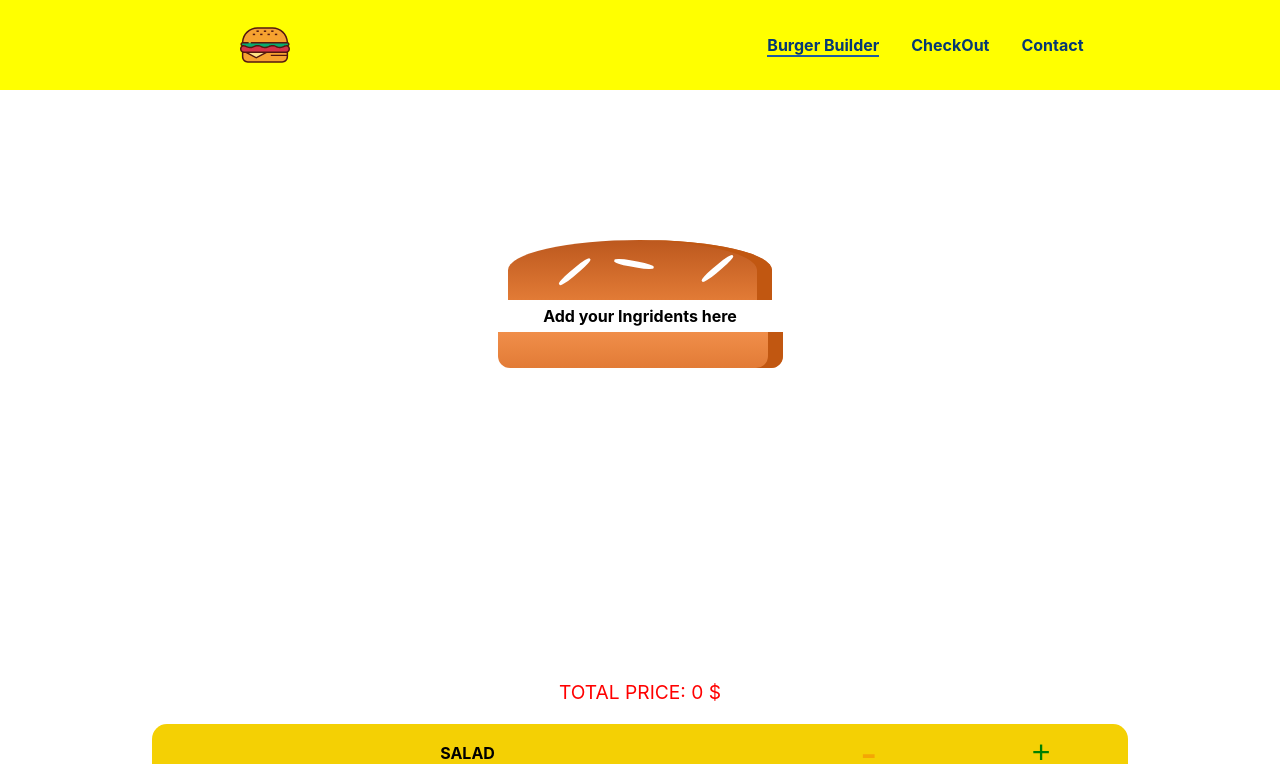
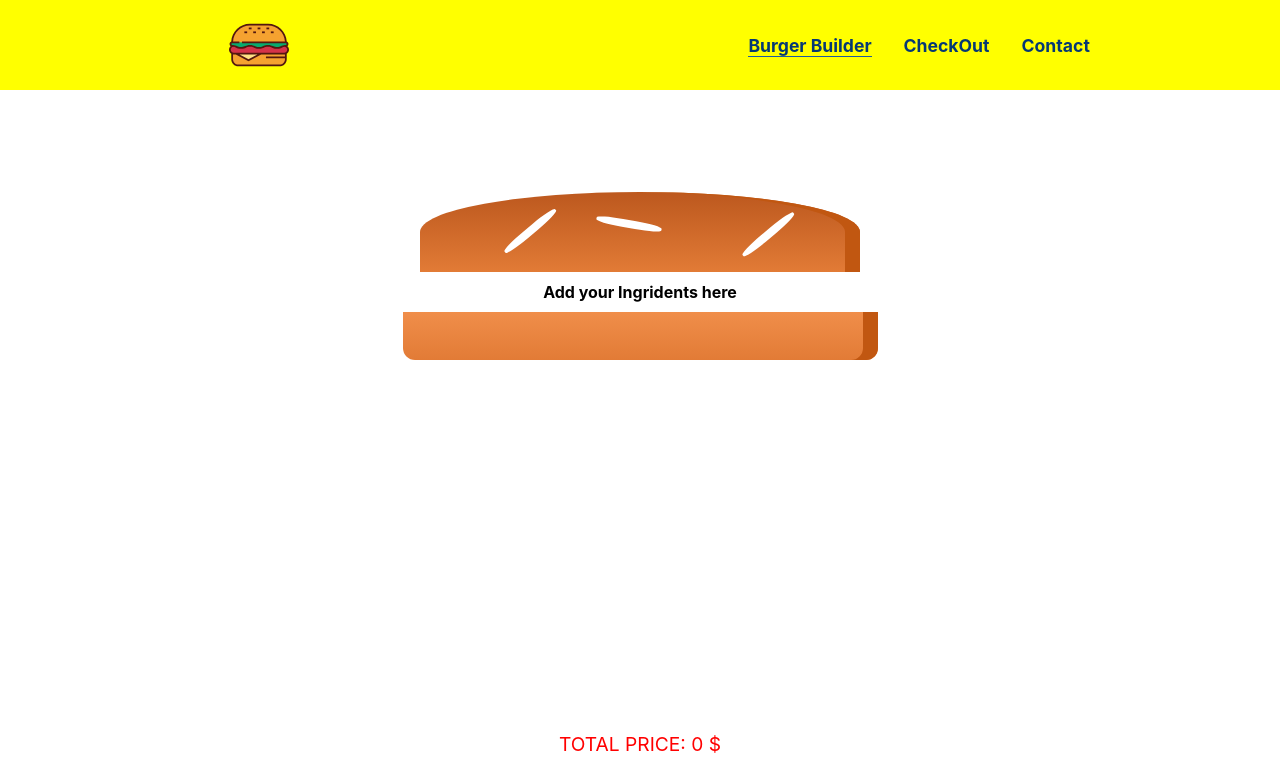
Before and after one commit to MajedDalain/Burger-Builder, a React (Create React App) app: page / in a window 1280 px wide. Shown: the top 764 px of the page. Built offline with nearby package versions, Linux system fonts and the light colour scheme.

Commit message:
add & style the toolbar component

```diff
--- a/src/components/Navigation/NavigationItems/NavigationItem/NavigationItem.module.css
+++ b/src/components/Navigation/NavigationItems/NavigationItem/NavigationItem.module.css
@@ -1,6 +1,8 @@
 .NavigationItem {
     margin: 1rem;
     font-weight: bold;
+    font-size: 1.1rem;
+
 }
 
 .NavigationItem a {
@@ -10,6 +12,7 @@
 }
 
 .NavigationItem a:active,
+.NavigationItem a:hover,
 .NavigationItem a.active {
-    border-bottom: 2px solid rgb(29, 91, 161);
+    border-bottom: 1.5px solid rgb(29, 91, 161);
 }
--- a/src/components/UI/Logo/Logo.module.css
+++ b/src/components/UI/Logo/Logo.module.css
@@ -1,9 +1,16 @@
 .Logo {
     width: 5.625rem;
     height: 100%;
+    position: relative;
 }
 
 .Logo img {
     width: 100%;
     height: 100%
 }
+
+@media (min-width: 500px) {
+    .Logo {
+        height: 120%;
+    }
+}
--- a/src/containers/BurgerBuilder/BurgerBuilder.module.css
+++ b/src/containers/BurgerBuilder/BurgerBuilder.module.css
@@ -1,5 +1,5 @@
 .BurgerIngridents {
-    overflow: scroll;
+    overflow-y: auto;
     width: 300px;
     height: 300px;
     margin: 6rem auto 1rem auto;
@@ -37,3 +37,13 @@
     opacity: 1;
     cursor: pointer;
 }
+
+@media (min-width: 500px) {
+    .BurgerIngridents {
+        width: 500px;
+        height: 400px;
+        margin: 3rem auto 1rem auto;
+
+
+    }
+}
```
